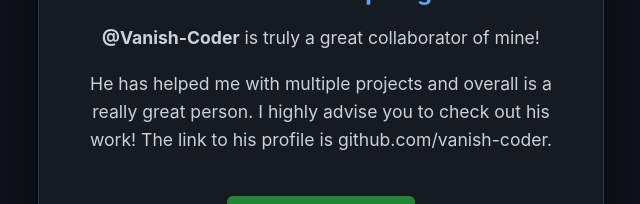
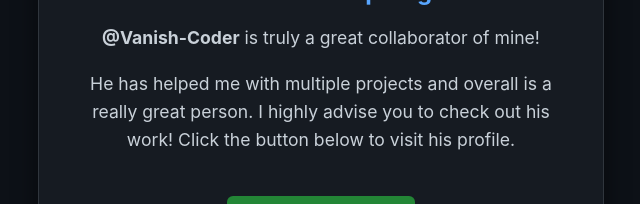
Before and after one commit to live-by-unix/Thanks, a plain HTML site: page index.html in a window 1280 px wide. Shown: the part 341-545 px from the top of the page, without its empty margins (319-959 px from the left). Drawn offline with Linux system fonts and the light colour scheme.

Commit message:
Update index.html

```diff
--- a/index.html
+++ b/index.html
@@ -77,7 +77,7 @@
 
     <h1>Collaboration Spotlight</h1>
     <p><strong>@Vanish-Coder</strong> is truly a great collaborator of mine!</p>
-    <p>He has helped me with multiple projects and overall is a really great person. I highly advise you to check out his work! The link to his profile is github.com/vanish-coder.</p>
+    <p>He has helped me with multiple projects and overall is a really great person. I highly advise you to check out his work! Click the button below to visit his profile.</p>
 
     <a href="https://github.com/vanish-coder" class="btn" target="_blank">Visit GitHub Profile</a>
 
```
